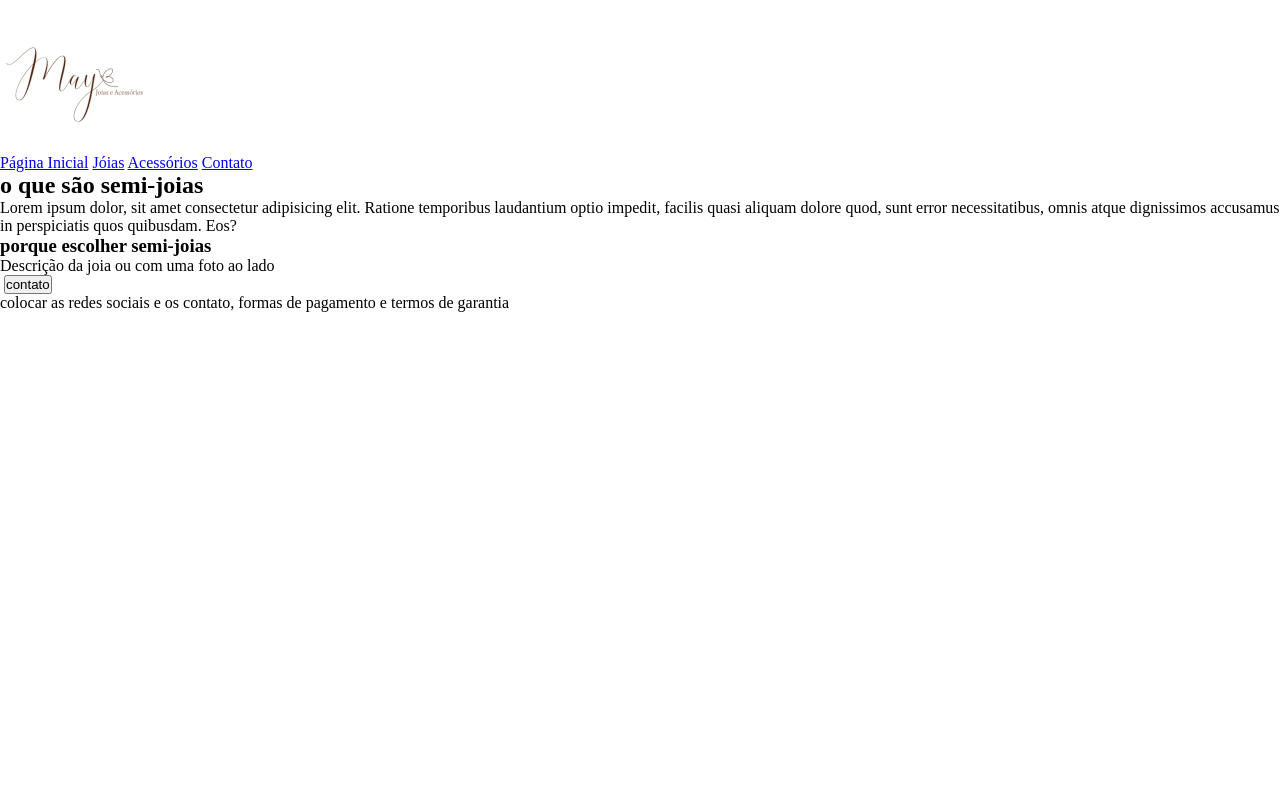
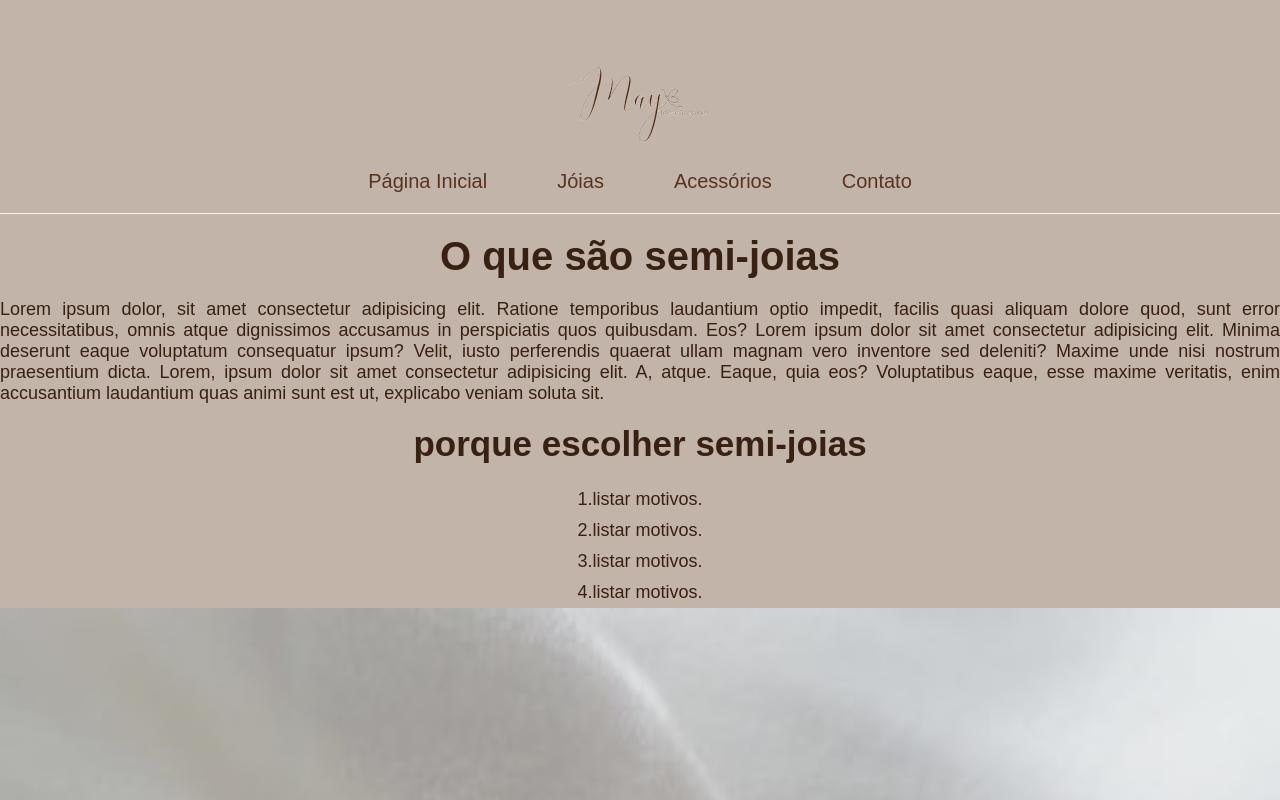
Before and after one commit to Daraujocamara/landing-page-may, a plain HTML site: page index.html in a window 1280 px wide. Shown: the top 800 px of the page. Drawn offline with Linux system fonts and the light colour scheme.

Commit message:
tentativa de backgrond e cor de fonte

```diff
--- a/index.html
+++ b/index.html
@@ -8,29 +8,35 @@
     <title>May Joias e Acessorios</title>
 </head>
 <body>
-    <header><!--cabechalho da pagina com imagem e menu-->
-        <img src="imagens/teste-logo-p.png" alt="Logo da loja"><!--logo da marca testar menos no canto esquerdo -->
-        <menu><!--iniciando o menu-->
-                <a href="#">Página Inicial</a>
-                <a href="#">Jóias</a>
-                <a href="#">Acessórios</a>
-                <a href="#">Contato</a>
+    <header class="cabecalho"><!--cabechalho da pagina com imagem e menu-->
+        <img calss="cabecalho-imagem" src="imagens/teste-logo-p.png" alt="Logo da loja"><!--logo da marca testar menos no canto esquerdo -->
+        <menu class="cabecalho-menu"><!--iniciando o menu-->
+                <a href="#" class="cabecalho-menu-itens">Página Inicial</a>
+                <a href="#" class="cabecalho-menu-itens">Jóias</a>
+                <a href="#" class="cabecalho-menu-itens">Acessórios</a>
+                <a href="#" class="cabecalho-menu-itens">Contato</a>
         </menu>
     </header>
-    <main>
-        <section>
-            <div>
-                <h1>o que são semi-joias</h1>
-                <p> Lorem ipsum dolor, sit amet consectetur adipisicing elit. Ratione temporibus laudantium optio impedit, facilis quasi aliquam dolore quod, sunt error necessitatibus, omnis atque dignissimos accusamus in perspiciatis quos quibusdam. Eos?</p>
-                <h3>porque escolher semi-joias</h3>
+    <main class="conteudo">
+        <section class="conteudo-principal">
+            <div class="conteudo-principal-escrito">
+                <h1 class="conteudo-principal-escrito-titulo">O que são semi-joias</h1>
+                <p class="conteudo-principal-escrito-descricao-joias"> Lorem ipsum dolor, sit amet consectetur adipisicing elit. Ratione temporibus laudantium optio impedit, facilis quasi aliquam dolore quod, sunt error necessitatibus, omnis atque dignissimos accusamus in perspiciatis quos quibusdam. Eos? Lorem ipsum dolor sit amet consectetur adipisicing elit. Minima deserunt eaque voluptatum consequatur ipsum? Velit, iusto perferendis quaerat ullam magnam vero inventore sed deleniti? Maxime unde nisi nostrum praesentium dicta. Lorem, ipsum dolor sit amet consectetur adipisicing elit. A, atque. Eaque, quia eos? Voluptatibus eaque, esse maxime veritatis, enim accusantium laudantium quas animi sunt est ut, explicabo veniam soluta sit.</p>
             </div>
 
+            </div>
         </section>
 
         <section>
-            <div>Descrição da joia ou  com uma foto ao lado</div><!--coloca ao lado da foto-->
-            <img src="" alt=""><!--imagem de joia, tentar aplicar o efeito paralax-->
-            <button>contato</button>
+            <div class="conteudo-principal-escrito-vantagens">
+                <h2 class="conteudo-principal-escrito-vantagens-subtitulo">porque escolher semi-joias</h2>
+                    <p class="conteudo-principal-escrito-paragrafos">1.listar motivos.</p>
+                    <p class="conteudo-principal-escrito-paragrafos">2.listar motivos.</p>
+                    <p class="conteudo-principal-escrito-paragrafos">3.listar motivos.</p>
+                    <p class="conteudo-principal-escrito-paragrafos">4.listar motivos.</p>
+            <!--coloca ao lado da foto-->
+            <img class="imagem-anel-nossa-senhora" src="imagens/Anel_nossa_senhora_300.jpeg" alt="Anel Nossa Senhora"><!--imagem de joia, tentar aplicar o efeito paralax-->
+            <div class="botao-contato"><button>contato</button></div>
         </section>
 
     </main>
--- a/style.css
+++ b/style.css
@@ -2,14 +2,86 @@
 
 /*
 #5A331F marrom mais escuro
+#C3B4A9 marrom mais claro
+#F8F4EB cor mais clara de fundo
+#5A331F cor temporaria
 
-#F8F4EB cor mais clara de fundo
-
-#C3B4A9 marrom mais claro
+preciso procurar fontes
 
 */
 
 *{
     margin: 0px;
     padding: 0px;
+    font-family: Arial, Helvetica, sans-serif;
+    box-sizing: border-box;
+    text-decoration: none;
 }
+
+body {
+    background-color: #C3B4A9;
+}
+
+.cabecalho{
+    display: flex;
+    flex-direction: column;
+    align-items: center;
+    justify-content: space-between;
+    padding: 20px;
+
+}
+
+.cabecalho-imagem{
+    height: 72px;
+}
+
+.cabecalho-menu {
+    display: flex;
+    gap: 70px;
+}
+.cabecalho-menu-itens{
+    color: #5A331F;
+    font-weight: 400;
+    font-size: 20px;
+}
+
+.conteudo{
+    margin-bottom: 48px;
+    border-top: 0.4px solid #F8F4EB;
+}
+
+.conteudo-principal-escrito-titulo{
+    font-size: 40px;
+    font-weight: 400px;
+    text-align: center;
+    margin: 20px;
+    color: #382013;
+    ;
+}
+
+.conteudo-principal-escrito-descricao-joias{
+    color: #382013;
+    font-size: 18px;
+    text-align: justify;
+}
+
+.conteudo-principal-escrito-vantagens{
+    display: flex;
+    flex-direction: column;/*parei aqui dia 17/01 as 22:16 pewciso colocar texto ao lado da figura*/
+}
+
+.conteudo-principal-escrito-vantagens-subtitulo{
+    font-size: 35px;
+    font-weight: 400px;
+    text-align: center;
+    margin: 20px;
+    color: #382013;
+}
+
+.conteudo-principal-escrito-paragrafos{
+    color: #382013;
+    font-size: 18px;
+    text-align: center;
+    padding: 5px;
+
+}
```
Also changed, not shown: imagens/Anel Nossa senhora.jpeg (added), imagens/Anel_nossa_senhora_300.jpeg (added).
